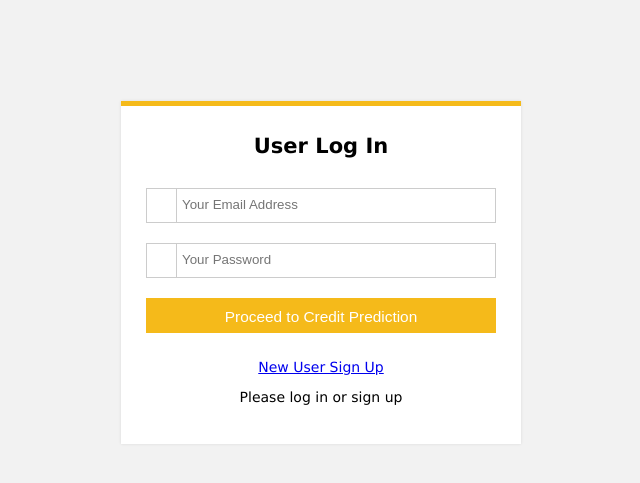
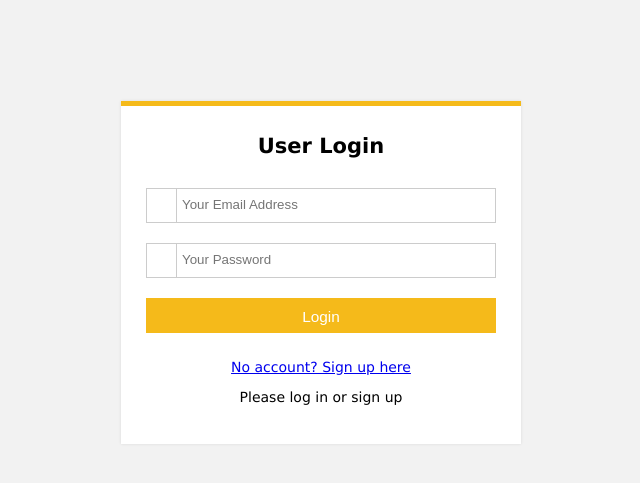
Before and after one commit to Jake-LJH/default-prediction, a Flask app: page / in a window 1280 px wide. Shown: the top 483 px of the page, without its empty margins (319-959 px from the left). Run offline with Flask 2, Linux system fonts and the light colour scheme.

```diff
--- a/source/templates/login.html
+++ b/source/templates/login.html
@@ -1,35 +1,45 @@
 <!DOCTYPE html>
 <html>
 <head>
-    <link rel="stylesheet" href="/static/main.css">
+    <meta charset="UTF-8">
+    <meta name="viewport" content="width=device-width, initial-scale=1">
+    <title>Login</title>
+
+    <link rel="stylesheet" href="/static/css/main.css">
+
 </head>
     <body>
       <div class="form_wrapper">
           <div class="form_container">
             <div class="title_container">
-            <h2>User Log In</h2>
+              <h2>User Login</h2>
             </div>
             <div class="row clearfix">
               <div class="">
-              <form>
+
                 <form action="http://127.0.0.1:5000/Log" method="post">
+
                   <div class="input_field"> <span><i aria-hidden="true" class="fa fa-envelope"></i></span>
                     <input type="email" name="email" placeholder="Your Email Address" required />
                   </div>
+
                   <div class="input_field"> <span><i aria-hidden="true" class="fa fa-envelope"></i></span>
                     <input type="password" name="password" placeholder="Your Password" required />
                   </div>
 
-                <input class="button" type="submit" value="Proceed to Credit Prediction" /></div>
+                  <input class="button" type="submit" value="Login" />
+
                   <div style="text-align: center">
-                <br><a href="http://127.0.0.1:5000/signup" method="post">New User Sign Up</a><br>
+                    <br>
+                    <a href="http://127.0.0.1:5000/signup" method="post">No account? Sign up here</a>
+                    <br>
                     <p>{{message}}</p>
+                  </div>
+
                 </form>
               </div>
             </div>
           </div>
         </div>
-
     </body>
-
 </html>
```
Also changed, not shown: source/templates/404.html (added, +24 -0 lines), source/templates/createAccount.html (+10 -3 lines), source/static/css/main.css (renamed from source/static/main.css), source/static/images/404.png (added). Lines whose indentation alone changed are shown as unchanged.
